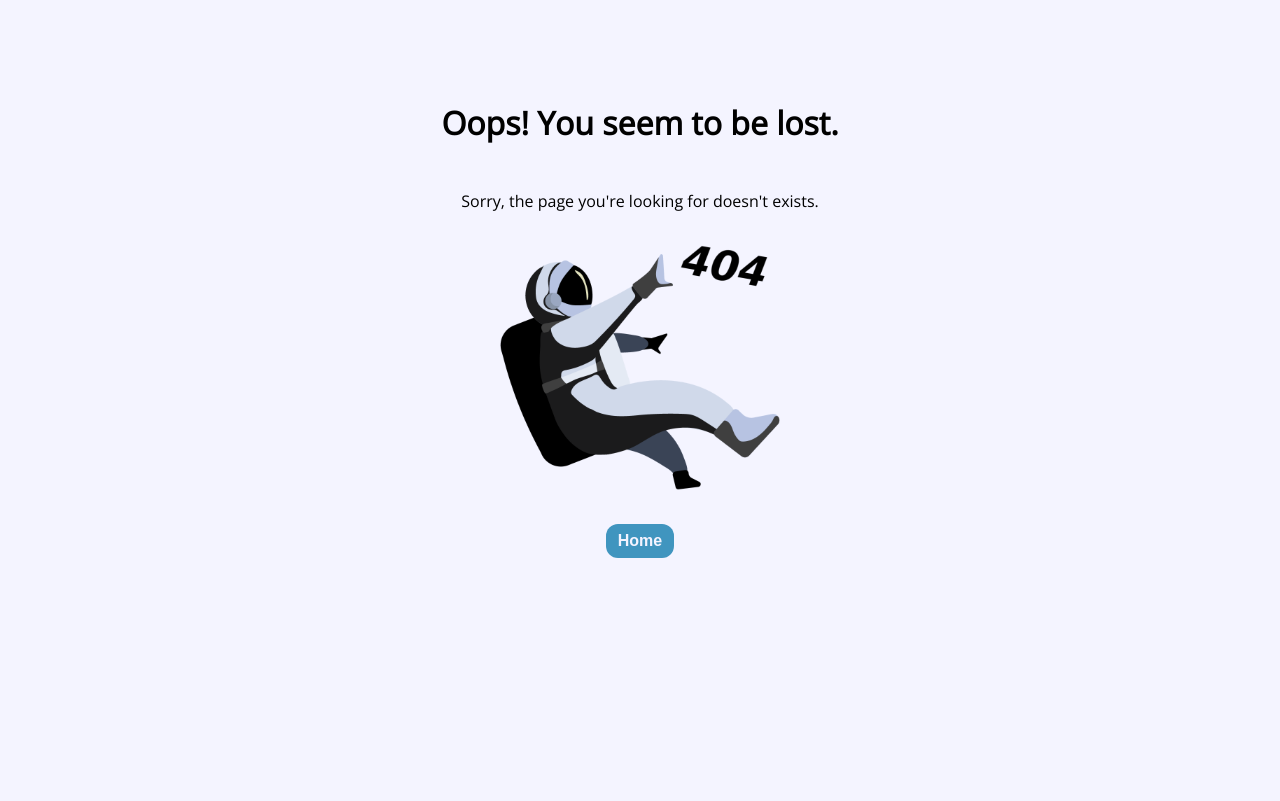
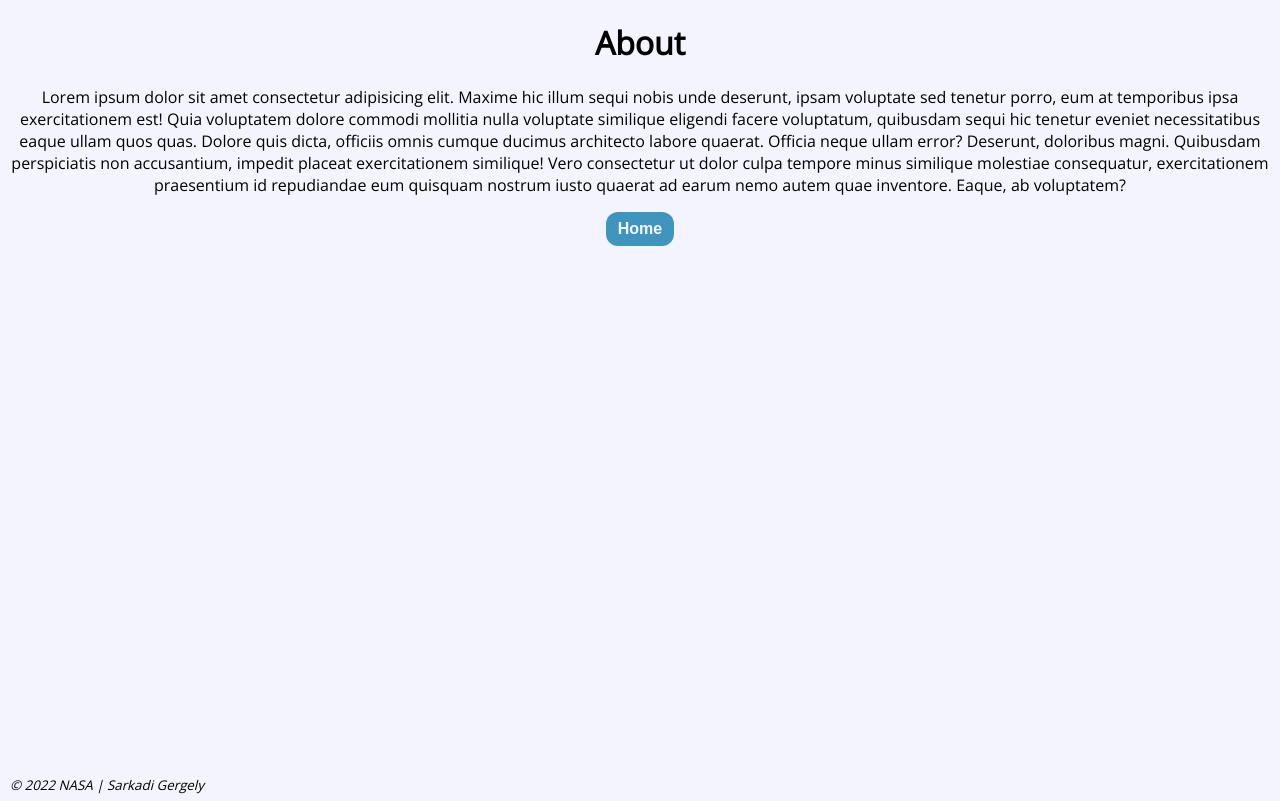
Before and after one commit to G-Sarkadi/APOD-gallery, a React (Create React App) app: page /about in a window 1280 px wide. Built offline with nearby package versions, Linux system fonts and the light colour scheme; a web font is replaced by a local one.

Commit message:
Add about page

```diff
--- a/src/App.css
+++ b/src/App.css
@@ -11,7 +11,9 @@ body {
 
 .container {
     text-align: center;
-    min-height: calc(100vh - 25px);
+    /* The pixel is the footer hight, this is ugly,
+    need some dynamic value*/
+    min-height: calc(100vh - 45px);
 }
 
 .starPicture {
--- a/src/App.jsx
+++ b/src/App.jsx
@@ -4,6 +4,7 @@ import { BrowserRouter as Router, Routes, Route } from "react-router-dom";
 import Gallery from './components/gallery/Gallery';
 import Layout from './components/Layout';
 import NotFound from './components/NotFound';
+import About from './components/about/About';
 
 function App() {
     return (
@@ -12,6 +13,7 @@ function App() {
                 <Route path="/" element={<Layout />}>
                     <Route path="/" element={<Home />} />
                     <Route path="/gallery" element={<Gallery />} />
+                    <Route path="/about" element={<About />} />
                 </Route>
                 <Route path='*' element={<NotFound />} />
             </Routes>
--- a/src/components/NotFound.jsx
+++ b/src/components/NotFound.jsx
@@ -6,7 +6,7 @@ const NotFound = () => {
             <h1>Oops! You seem to be lost.</h1>
             <p>Sorry, the page you're looking for doesn't exists.</p>
             <img className="errorImage" src="/error404.png" alt="error logo"/>
-            <NavButton text={"Home"} route={"/"} />
+            <NavButton text="Home" route={"/"} />
         </div>
     )
 }
--- /dev/null
+++ b/src/components/about/About.jsx
@@ -0,0 +1,13 @@
+import NavButton from "../NavButton"
+
+const About = () => {
+  return (
+    <div className="container">
+        <h1>About</h1>
+        <p>Lorem ipsum dolor sit amet consectetur adipisicing elit. Maxime hic illum sequi nobis unde deserunt, ipsam voluptate sed tenetur porro, eum at temporibus ipsa exercitationem est! Quia voluptatem dolore commodi mollitia nulla voluptate similique eligendi facere voluptatum, quibusdam sequi hic tenetur eveniet necessitatibus eaque ullam quos quas. Dolore quis dicta, officiis omnis cumque ducimus architecto labore quaerat. Officia neque ullam error? Deserunt, doloribus magni. Quibusdam perspiciatis non accusantium, impedit placeat exercitationem similique! Vero consectetur ut dolor culpa tempore minus similique molestiae consequatur, exercitationem praesentium id repudiandae eum quisquam nostrum iusto quaerat ad earum nemo autem quae inventore. Eaque, ab voluptatem?</p>
+        <NavButton text="Home" route="/" />
+    </div>
+  )
+}
+
+export default About
--- a/src/components/gallery/Gallery.jsx
+++ b/src/components/gallery/Gallery.jsx
@@ -40,8 +40,9 @@ const Gallery = () => {
             <div className="container">
                 <h1>Gallery</h1>
                 {cards ? <GalleryContainer galleryContent={cards} setModalOpen={setModalOpen} setModalContent={setModalContent} /> : <LoadingPlaceholder />}
-                <NavButton text="Daily picture" route="/" />
+                <NavButton text="Home" route="/" />
                 <button className="btn" onClick={()=> {setToggleRefresh(prev => !prev)}}>More random pictures</button>
+                <NavButton text="About" route="/about"/>
             </div>
         </>
     )
--- a/src/components/main/Home.jsx
+++ b/src/components/main/Home.jsx
@@ -21,7 +21,8 @@ const Home = () => {
                 <h1>Astronomy Picture of the Day</h1>
                 <DateInput selectedDate={selectedDate} today={today} setSelectedDate={setSelectedDate} />
                 <Card date={selectedDate ?? today} />
-                <NavButton text={"Go to Gallery"} route="/gallery" />
+                <NavButton text={"Gallery"} route="/gallery" />
+                <NavButton text={"About"} route="/about" />
             </div>
         </>
     )
```
